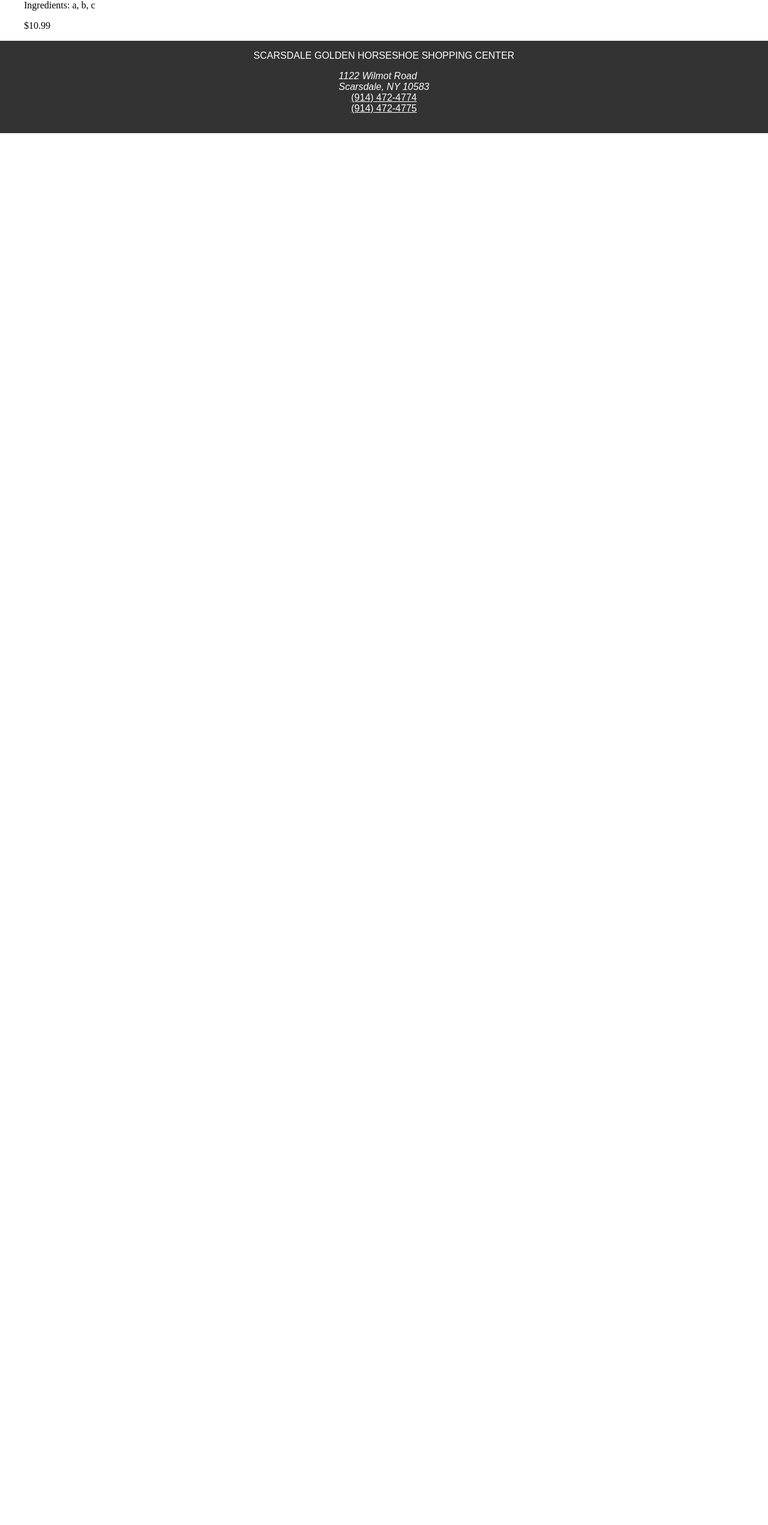
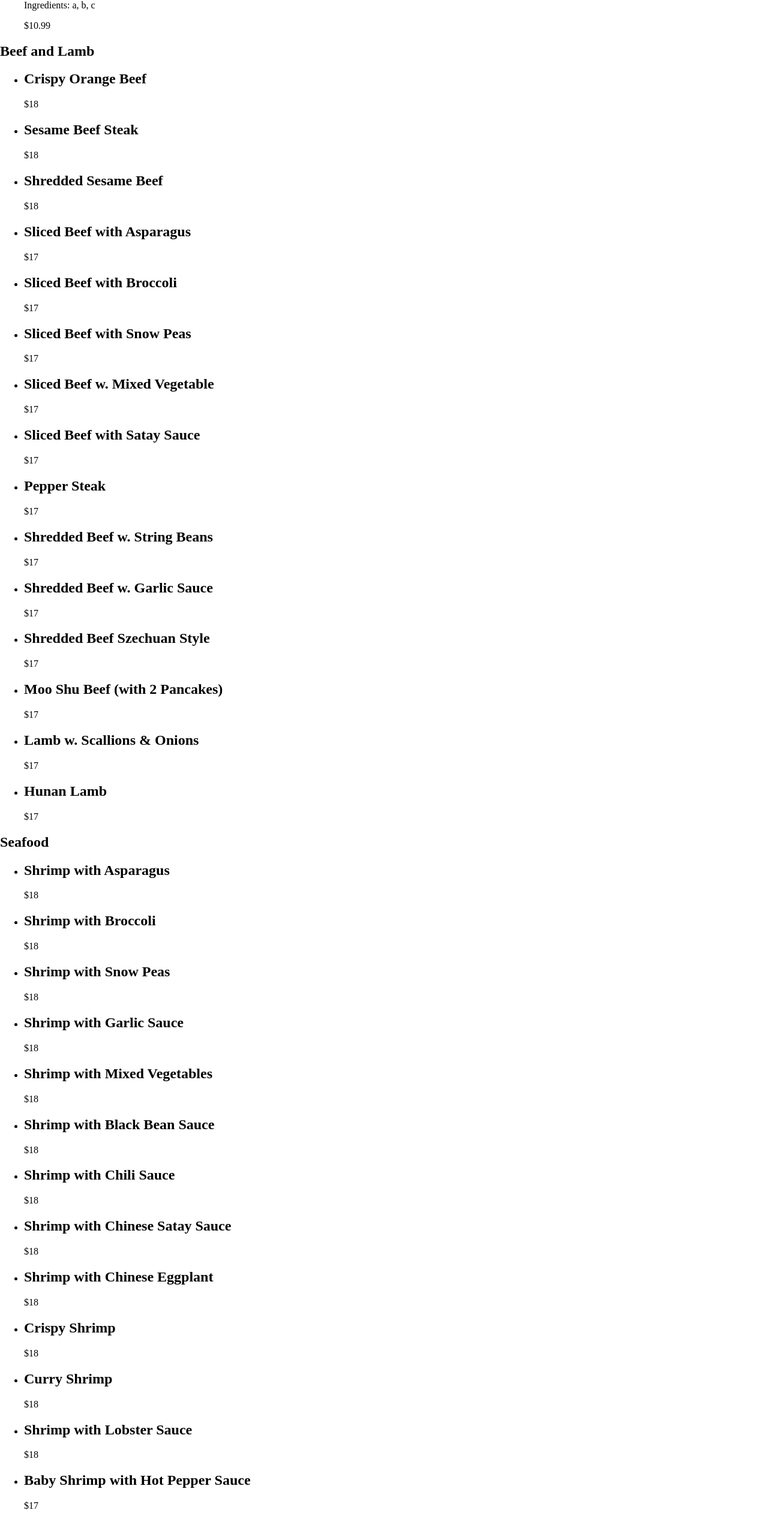
Before and after one commit to shino022/project_enid, a React (Vite) app in the folder client/: page / in a window 1280 px wide. Shown: the part 4352-6895 px from the top of the page at 60% size. Before the commit the page ends 4574 px from the top, so only its background shows below. Built offline with nearby package versions, Linux system fonts and the light colour scheme.

Commit message:
Added menu categories with items starting at Beef and Lamb

```diff
--- a/client/src/components/Content.jsx
+++ b/client/src/components/Content.jsx
@@ -2,8 +2,12 @@ import '../styles/Content.css'
 import { menuItems } from '../jsFiles/menuData';
 import { glutenFree } from '../jsFiles/glutenFree';
 import { appetizers } from '../jsFiles/appetizers';
-
-
+import { beefAndLamb } from '../jsFiles/beefAndLamb';
+import { FriedRiceNoodlesChowMein } from '../jsFiles/FriedRiceNoodlesChowMein';
+import { seafood } from '../jsFiles/seafood';
+import { pork } from '../jsFiles/pork';
+import { vegetables } from '../jsFiles/vegetables';
+import { thaiSpecials } from '../jsFiles/thaiSpecials';
 
 function Content(){
     return(
@@ -37,6 +41,60 @@ function Content(){
                     </li>
                 ))}
             </ul>
+            <h2 className="beef_and_lamb">Beef and Lamb</h2>
+            <ul>
+                {beefAndLamb.map((item) => (
+                    <li key = {item.name}>
+                        <h2>{item.name}</h2>
+                        <span>${item.price}</span>
+                    </li>
+                ))}
+            </ul>
+            <h2 className="seafood">Seafood</h2>
+            <ul>
+                {seafood.map((item) => (
+                    <li key = {item.name}>
+                        <h2>{item.name}</h2>
+                        <span>${item.price}</span>
+                    </li>
+                ))}
+            </ul>
+            <h2 className="pork">Pork</h2>
+            <ul>
+                {pork.map((item) => (
+                    <li key = {item.name}>
+                        <h2>{item.name}</h2>
+                        <span>${item.price}</span>
+                    </li>
+                ))}
+            </ul>
+            <h2 className="vegetables">Vegetables</h2>
+            <ul>
+                {vegetables.map((item) => (
+                    <li key = {item.name}>
+                        <h2>{item.name}</h2>
+                        <span>${item.price}</span>
+                    </li>
+                ))}
+            </ul>
+            <h2 className="fried_rice_noodles_chow_mein">Fried Rice, Noodles, Chow Mein</h2>
+            <ul>
+                {FriedRiceNoodlesChowMein.map((item) => (
+                    <li key = {item.name}>
+                        <h2>{item.name}</h2>
+                        <span>${item.price}</span>
+                    </li>
+                ))}
+            </ul>
+            <h2 className="thai_specials">Thai Specials</h2>
+            <ul>
+                {thaiSpecials.map((item) => (
+                    <li key = {item.name}>
+                        <h2>{item.name}</h2>
+                        <span>${item.price}</span>
+                    </li>
+                ))}
+            </ul>
         </div>
     )
 }
--- /dev/null
+++ b/client/src/jsFiles/FriedRiceNoodlesChowMein.js
@@ -0,0 +1,42 @@
+export const FriedRiceNoodlesChowMein = [
+    {
+        name: "Fried Rice or Lo Mein",
+        price: 14,
+        spice: null
+      },
+      {
+        name: "Chow Mein",
+        price: 14,
+        spice: null
+      },
+      {
+        name: "Chow Fun (Flat Rice Noodles)",
+        price: 14,
+        spice: null
+      },
+      {
+        name: "Angel Hair Rice Noodles",
+        price: 14,
+        spice: null
+      },
+      {
+        name: "Singapore Style Mei Fun (with curry)",
+        price: 14,
+        spice: null
+      },
+      {
+        name: "Egg Foo Young",
+        price: 15,
+        spice: null
+      },
+      {
+        name: "Sauteed Udon Noodle",
+        price: 14,
+        spice: null
+      },
+      {
+        name: "Seafood Udon Noodle",
+        price: 17,
+        spice: null
+      }
+]
--- /dev/null
+++ b/client/src/jsFiles/beefAndLamb.js
@@ -0,0 +1,77 @@
+export const beefAndLamb = [
+    {
+        name: "Crispy Orange Beef",
+        price: 18,
+        spice: null
+    },
+    {
+        name: "Sesame Beef Steak",
+        price: 18,
+        spice: null
+    },
+    {
+        name: "Shredded Sesame Beef",
+        price: 18,
+        spice: null
+    },
+    {
+        name: "Sliced Beef with Asparagus",
+        price: 17,
+        spice: null
+    },
+    {
+        name: "Sliced Beef with Broccoli",
+        price: 17,
+        spice: null
+    },
+    {
+        name: "Sliced Beef with Snow Peas",
+        price: 17,
+        spice: null
+    },
+    {
+        name: "Sliced Beef w. Mixed Vegetable",
+        price: 17,
+        spice: null
+    },
+    {
+        name: "Sliced Beef with Satay Sauce",
+        price: 17,
+        spice: null
+    },
+    {
+        name: "Pepper Steak",
+        price: 17,
+        spice: null
+    },
+    {
+        name: "Shredded Beef w. String Beans",
+        price: 17,
+        spice: null
+    },
+    {
+        name: 'Shredded Beef w. Garlic Sauce',
+        price: 17,
+        spice: true
+    },
+    {
+        name: 'Shredded Beef Szechuan Style',
+        price: 17,
+        spice: true
+    },
+    {
+        name: 'Moo Shu Beef (with 2 Pancakes)',
+        price: 17,
+        spice: false
+    },
+    {
+        name: 'Lamb w. Scallions & Onions',
+        price: 17,
+        spice: false
+    },
+    {
+        name: 'Hunan Lamb',
+        price: 17,
+        spice: false
+    },
+]
--- /dev/null
+++ b/client/src/jsFiles/pork.js
@@ -0,0 +1,32 @@
+export const pork = [
+    {
+        name: "Sliced Roast Pork w. Mixed Vegetable",
+        price: 16,
+        spice: null
+      },
+      {
+        name: "Moo Shu Pork (with 2 Pancakes)",
+        price: 16,
+        spice: null
+      },
+      {
+        name: "Twice Cooked Pork",
+        price: 16,
+        spice: null
+      },
+      {
+        name: "Shredded Pork with Garlic Sauce",
+        price: 16,
+        spice: null
+      },
+      {
+        name: "Shredded Pork with Peking Sauce",
+        price: 16,
+        spice: null
+      },
+      {
+        name: "Sweet and Sour Pork",
+        price: 16,
+        spice: null
+      }
+]
--- /dev/null
+++ b/client/src/jsFiles/seafood.js
@@ -0,0 +1,92 @@
+export const seafood = [
+    {
+        name: "Shrimp with Asparagus",
+        price: 18,
+        spice: null
+      },
+      {
+        name: "Shrimp with Broccoli",
+        price: 18,
+        spice: null
+      },
+      {
+        name: "Shrimp with Snow Peas",
+        price: 18,
+        spice: null
+      },
+      {
+        name: "Shrimp with Garlic Sauce",
+        price: 18,
+        spice: null
+      },
+      {
+        name: "Shrimp with Mixed Vegetables",
+        price: 18,
+        spice: null
+      },
+      {
+        name: "Shrimp with Black Bean Sauce",
+        price: 18,
+        spice: null
+      },
+      {
+        name: "Shrimp with Chili Sauce",
+        price: 18,
+        spice: null
+      },
+      {
+        name: "Shrimp with Chinese Satay Sauce",
+        price: 18,
+        spice: null
+      },
+      {
+        name: "Shrimp with Chinese Eggplant",
+        price: 18,
+        spice: null
+      },
+      {
+        name: "Crispy Shrimp",
+        price: 18,
+        spice: null
+      },
+      {
+        name: "Curry Shrimp",
+        price: 18,
+        spice: null
+      },
+      {
+        name: "Shrimp with Lobster Sauce",
+        price: 18,
+        spice: null
+      },
+      {
+        name: "Baby Shrimp with Hot Pepper Sauce",
+        price: 17,
+        spice: null
+      },
+      {
+        name: "Baby Shrimp with Cashew Nuts",
+        price: 17,
+        spice: null
+      },
+      {
+        name: "Baby Shrimp with Walnuts",
+        price: 17,
+        spice: null
+      },
+      {
+        name: "Moo Shu Shrimp (with 2 Pancakes)",
+        price: 17,
+        spice: null
+      },
+      {
+        name: "Scallop with Mixed Vegetables",
+        price: 18,
+        spice: null
+      },
+      {
+        name: "Scallop with Garlic Sauce",
+        price: 18,
+        spice: null
+      }
+]
--- /dev/null
+++ b/client/src/jsFiles/thaiSpecials.js
@@ -0,0 +1,32 @@
+export const thaiSpecials = [
+    {
+        name: "Pad Thai",
+        price: 14,
+        spice: null
+      },
+      {
+        name: "Thai Pineapple Fried Rice",
+        price: 14,
+        spice: null
+      },
+      {
+        name: "Mango Chicken and Shrimp",
+        price: 18,
+        spice: null
+      },
+      {
+        name: "Thai Red Curry Chicken",
+        price: 16,
+        spice: null
+      },
+      {
+        name: "Thai Red Curry Beef",
+        price: 17,
+        spice: null
+      },
+      {
+        name: "Thai Red Curry Shrimp",
+        price: 18,
+        spice: null
+      }
+]
--- /dev/null
+++ b/client/src/jsFiles/vegetables.js
@@ -0,0 +1,57 @@
+export const vegetables = [
+    {
+        name: "Sautéed Asparagus",
+        price: 14.5,
+        spice: null
+      },
+      {
+        name: "Chinese Eggplant with Basil",
+        price: 14.5,
+        spice: null
+      },
+      {
+        name: "Sautéed Mixed Vegetables",
+        price: 14.5,
+        spice: null
+      },
+      {
+        name: "Sautéed String Beans",
+        price: 14.5,
+        spice: null
+      },
+      {
+        name: "Chinese Eggplant with Garlic Sauce",
+        price: 14.5,
+        spice: null
+      },
+      {
+        name: "Broccoli with Garlic Sauce",
+        price: 14.5,
+        spice: null
+      },
+      {
+        name: "Bean Curd Szechuan Style",
+        price: 14.5,
+        spice: null
+      },
+      {
+        name: "Bean Curd with Mixed Vegetables",
+        price: 14.5,
+        spice: null
+      },
+      {
+        name: "Moo Shu Vegetables (with 2 Pancakes)",
+        price: 14.5,
+        spice: null
+      },
+      {
+        name: "Sautéed Baby Bok Choy w. Fresh Garlic",
+        price: 14.5,
+        spice: null
+      },
+      {
+        name: "Sautéed Chinese Broccoli",
+        price: 15,
+        spice: null
+      }
+]
```
